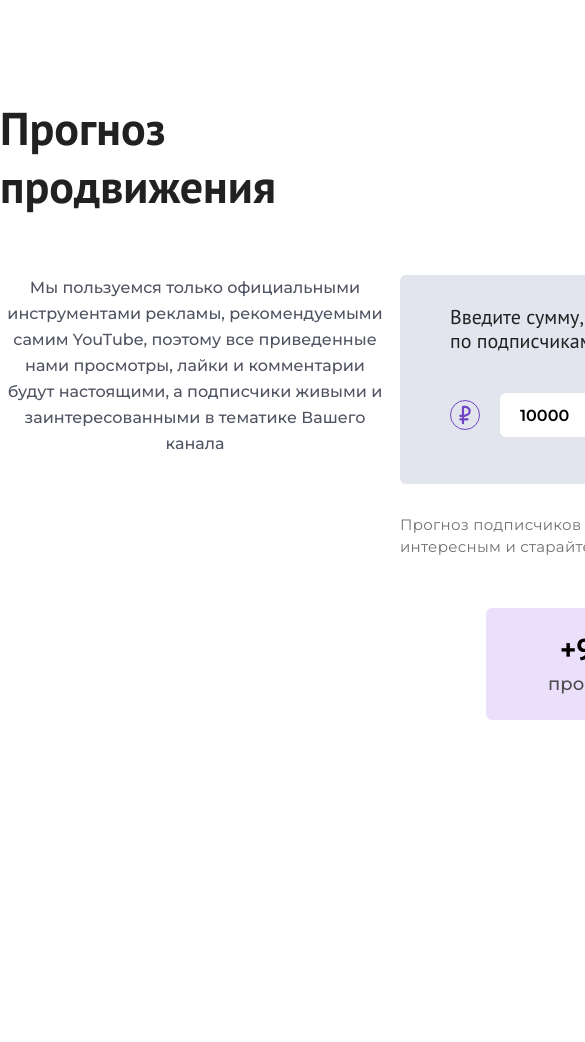
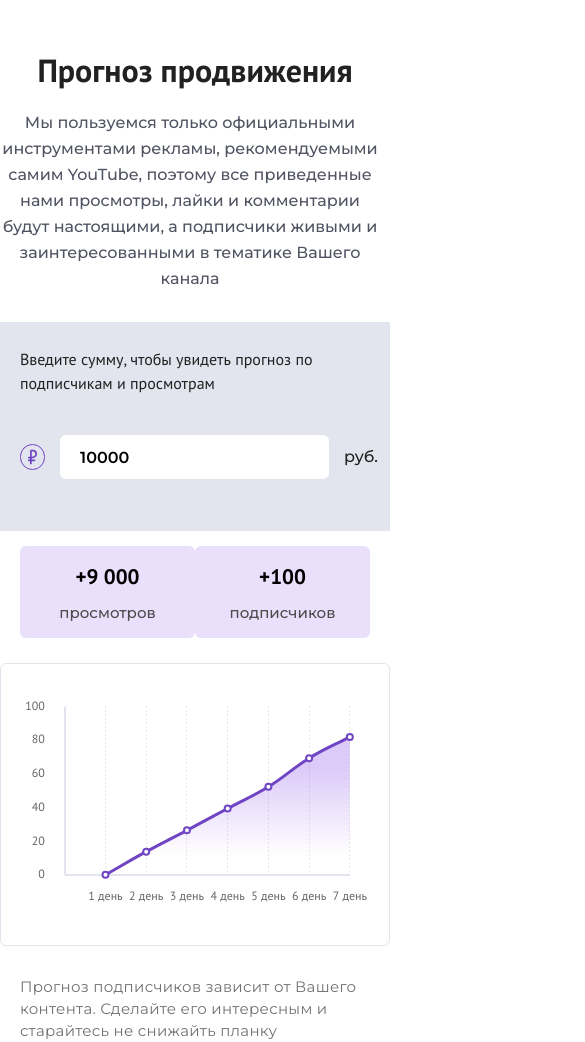
Before and after one commit to RomanEdigarev/chart-01, a React (Create React App) app: page / in a window 390 px wide. Shown: the top 1042 px of the page, 585 px wide, since content can reach past the window. Before the commit the page ends 844 px from the top, so only its background shows below. Built offline with nearby package versions, Linux system fonts and the light colour scheme.

Commit message:
style for 414 px

```diff
--- a/src/App.scss
+++ b/src/App.scss
@@ -33,11 +33,6 @@ dd {
   margin: 0;
 }
 
-html {
-  max-width: 1440px;
-  max-height: 559px;
-  margin: 0 auto;
-}
 
 body {
   scroll-behavior: smooth;
@@ -63,14 +58,36 @@ select {
   font: inherit;
 }
 
+.app {
+  padding: 0px 10px;
+  margin: 100px auto;
+  max-width: 1440px;
+  max-height: 559px;
+
+  @media screen and (max-width: 960px) {
+    padding: 0 40px;
+    min-height: 771px;
+  }
+
+  @media screen and (max-width: 414px) {
+    width: 100%;
+    margin: 50px auto;
+    padding: 0px;
+
+  }
+}
+
 .app__container {
-  //padding: 20px 40px;
+  max-height: 559px;
+  position: relative;
   display: flex;
-  margin: 0 auto;
-  justify-content: start;
+  justify-content: flex-start;
   flex-direction: column;
- width: 100%;
-  height: 559px;
-  //background-color: antiquewhite;
   flex-wrap: wrap;
+
+  @media screen and (max-width: 960px) {
+    flex-direction: row;
+    max-height: 100%;
+  }
+
 }
--- a/src/App.tsx
+++ b/src/App.tsx
@@ -1,11 +1,11 @@
 import React, {useState} from 'react';
 import './App.scss';
-import {Container} from "./components/Elements/Container";
 import Chart from "./components/ChartComponent/Chart";
 import MoneyComponent from "./components/MoneyComponent";
 import ViewsComponent from "./components/ViewsComponent";
 import SubtitleComponent from "./components/SubtitleComponent";
 import TitleComponent from "./components/TitleComponent";
+import FooterComponent from "./components/FooterComponent";
 
 
 function App() {
@@ -18,8 +18,8 @@ function App() {
 
     return (
         <div className="app">
+            {/*<Container>*/}
             <TitleComponent/>
-            {/*<Container>*/}
             <div className="app__container">
                 <SubtitleComponent/>
                 <MoneyComponent setSubs={setSubs} setViews={setViews} />
@@ -28,6 +28,7 @@ function App() {
                 {/*<Container>*/}
                 <Chart subs={subs}/>
                 {/*</Container>*/}
+                <FooterComponent/>
             </div>
 
 
--- a/src/components/ChartComponent/Chart.js
+++ b/src/components/ChartComponent/Chart.js
@@ -21,11 +21,7 @@ const Chart = ({subs}) => {
 
 
     return (
-        <div style={{
-            display : 'flex',
-            justifyContent: 'flex-end',
-
-        }}>
+        <div className={'chart'}>
             <div className={'chart__container'}>
                 <Line id={'canvas'} options={getOptions(subs)} data={getData(dataSubs)}/>
             </div>
--- a/src/components/ChartComponent/Chart.scss
+++ b/src/components/ChartComponent/Chart.scss
@@ -1,8 +1,19 @@
 @import url('https://fonts.googleapis.com/css2?family=PT+Sans:ital,wght@0,400;0,700;1,400;1,700&display=swap');
+
+.chart {
+  display : flex;
+  justify-content: flex-end;
+
+  @media screen and (max-width: 960px) {
+    width: 100%;
+    max-height: 283px;
+    justify-content: flex-start;
+
+  }
+}
 
 .chart__container {
   display: flex;
-  justify-content: flex-end;
   position: relative;
   width: 100%;
   max-width: 701px;
@@ -14,4 +25,10 @@
   padding: 35px 20px;
   margin-left: 10px;
 
+  @media screen and (max-width: 960px) {
+    max-width: 100%;
+    justify-content: flex-start;
+    margin-left: 0px;
+  }
+
 }
--- a/src/components/Elements/Footer.tsx
+++ b/src/components/Elements/Footer.tsx
@@ -0,0 +1,21 @@
+import styled from "styled-components";
+
+export const Footer = styled.p`
+    position: absolute;
+    left: 0;
+    bottom: 0;
+    max-width: 590px;
+    font-family: Montserrat;
+    font-style: normal;
+    font-weight: normal;
+    font-size: 15px;
+    line-height: 22px;
+    letter-spacing: 0.02em;
+    color: #717171;
+
+    @media screen and (max-width: 960px) {
+      position: relative;
+      margin-top: 30px;
+      margin-left: 20px;
+    }
+`
--- a/src/components/Elements/Money.tsx
+++ b/src/components/Elements/Money.tsx
@@ -5,18 +5,35 @@ export const MoneyContainer = styled.div`
   display: flex;
   flex-direction:column;
   margin-bottom: 50px;
+
+  @media screen and (max-width: 960px) {
+    max-width: 502px;
+    margin-bottom: 0px;
+  }
+
+  @media screen and (max-width: 414px) {
+    width: 100%;
+  }
+
 `
 
 export const MoneyBlock = styled.div`
     display:flex;
     flex-direction:column;
-    width: 590px;
+    width: 100%;
+    max-width: 590px;
     height: 209px;
     background-color: #E2E5EE;
     border-radius: 6px;
     padding: 30px 50px;
     flex-wrap: wrap;
     margin-bottom: 30px;
+
+    @media screen and (max-width: 414px) {
+      padding: 25px 20px;
+      border-radius: 0;
+      margin-bottom: 15px;
+    }
 `
 
 export const MoneyTitle = styled.h2`
@@ -29,6 +46,10 @@ export const MoneyTitle = styled.h2`
     font-size: 20px;
     line-height: 24px;
     color: #212121;
+
+    @media screen and (max-width: 414px) {
+      font-size: 16px;
+    }
 `
 
 export const MoneyInputContainer = styled.div`
@@ -44,6 +65,12 @@ display: block;
   border-radius: 100px;
   border: 1px solid #7045C4;
   padding: 4px;
+
+  @media screen and (max-width: 414px) {
+    width: 26px;
+    height: 26px;
+  }
+
 `
 
 export const MoneyInput = styled.input`
@@ -62,6 +89,13 @@ export const MoneyInput = styled.input`
     outline: none;
     border: 1px solid #7045C4;
   }
+
+  @media screen and (max-width: 414px) {
+    width: 283px;
+    margin: 0 15px;
+
+  }
+
 `
 
 export const MoneyRub = styled.span`
@@ -72,13 +106,3 @@ export const MoneyRub = styled.span`
     line-height: 26px;
     color: #212121;
 `
-export const MoneyDescription = styled.p`
-    max-width: 590px;
-    font-family: Montserrat;
-    font-style: normal;
-    font-weight: normal;
-    font-size: 15px;
-    line-height: 22px;
-    letter-spacing: 0.02em;
-    color: #717171;
-`
--- a/src/components/Elements/Subtitle.tsx
+++ b/src/components/Elements/Subtitle.tsx
@@ -15,7 +15,7 @@ export const Subtitle = styled.div`
 
     @media screen and (max-width:  960px) {
       text-align: center;
-
+     margin-bottom: 30px;
       width: 100%;
     }
 `
--- a/src/components/Elements/Title.tsx
+++ b/src/components/Elements/Title.tsx
@@ -4,12 +4,21 @@ import styled from 'styled-components';
 export const Title = styled.div`
     display:flex;
     justify-content:center;
-    width: 100%;
+    //width: 100%;
     font-family: 'PT Sans';
     font-style: normal;
     font-weight: bold;
     font-size: 46px;
     color: #212121;
-    margin: 100px auto 60px;
+    margin: 0px auto 60px;
+
+    @media screen and (max-width: 960px) {
+      margin-bottom: 20px;
+    }
+
+    @media screen and (max-width: 414px) {
+    font-size: 32px;
+    }
+
 
 `
--- a/src/components/Elements/Views.tsx
+++ b/src/components/Elements/Views.tsx
@@ -4,23 +4,46 @@ export const ViewsContainer = styled.div`
 display:flex;
 justify-content: flex-end;
 margin-bottom: 30px;
+margin-left: 24px;
 
  @media screen and (max-width:  960px) {
+    flex-direction: column;
+    justify-content: flex-start;
+    width: 348px;
+    margin-bottom: 0px;
+ }
 
+ @media screen and (max-width:  414px) {
+ width: 100%;
+  flex-direction:row;
+  justify-content: space-between;
+  margin: 0 20px;
  }
 `
 
 export const ViewsBlock = styled.div`
-    margin-left: 24px;
     display:flex;
     justify-content:center;
     flex-direction:column;
     align-items: center;
     text-align: center;
     border-radius: 6px;
-    width: 240px;
+    margin-left: 24px;
+    width: 100%;
+    max-width: 240px;
     height: 112px;
     background-color: rgba(188, 154, 244, 0.3);
+
+    @media screen and (max-width:  960px) {
+      max-width: 100%;
+      max-height: 92px;
+      margin-bottom: 25px;
+      margin-left: 0;
+    }
+
+    @media screen and (max-width:  960px) {
+      max-width: 179px;
+    }
 
 `
 
@@ -30,6 +53,10 @@ export const ViewsTitle = styled.h1`
     font-weight: bold;
     font-size: 30px;
     line-height: 40px;
+
+     @media screen and (max-width:  960px) {
+     font-size: 21px;
+     }
 `
 
 export const ViewsSubtitle = styled.p`
@@ -39,4 +66,8 @@ export const ViewsSubtitle = styled.p`
     font-size: 18px;
     line-height: 31px;
     color: #4B4B4B;
+
+    @media screen and (max-width:  960px) {
+     font-size: 15px;
+     }
 `
--- a/src/components/FooterComponent.tsx
+++ b/src/components/FooterComponent.tsx
@@ -0,0 +1,17 @@
+import React from 'react';
+import {Footer} from "./Elements/Footer";
+
+const FooterComponent = () => {
+
+
+    return (
+        <div>
+            <Footer>
+                Прогноз подписчиков зависит от Вашего контента. Сделайте его интересным и старайтесь не снижайть
+                планку
+            </Footer>
+        </div>
+    );
+};
+
+export default FooterComponent;
--- a/src/components/MoneyComponent.tsx
+++ b/src/components/MoneyComponent.tsx
@@ -1,7 +1,7 @@
 import React, {FC, FormEvent, useState} from "react";
 import {
-    MoneyBlock, MoneyContainer,
-    MoneyDescription,
+    MoneyBlock,
+    MoneyContainer,
     MoneyImg,
     MoneyInput,
     MoneyInputContainer,
@@ -39,10 +39,6 @@ const MoneyComponent : FC<PropsType> = ({setSubs, setViews}) => {
                    <MoneyRub>руб.</MoneyRub>
                </MoneyInputContainer>
            </MoneyBlock>
-           <MoneyDescription>
-               Прогноз подписчиков зависит от Вашего контента. Сделайте его интересным и старайтесь не снижайть
-               планку
-           </MoneyDescription>
        </MoneyContainer>
    )
 }
```
Also changed, not shown: 1 other file (tests, documents, lock files or other folders).
